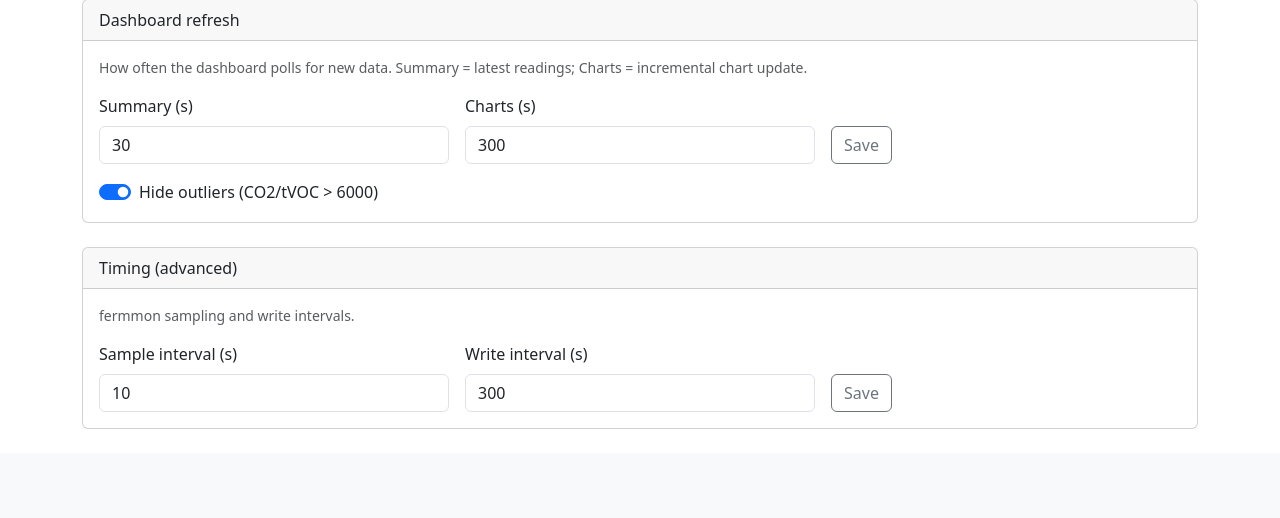
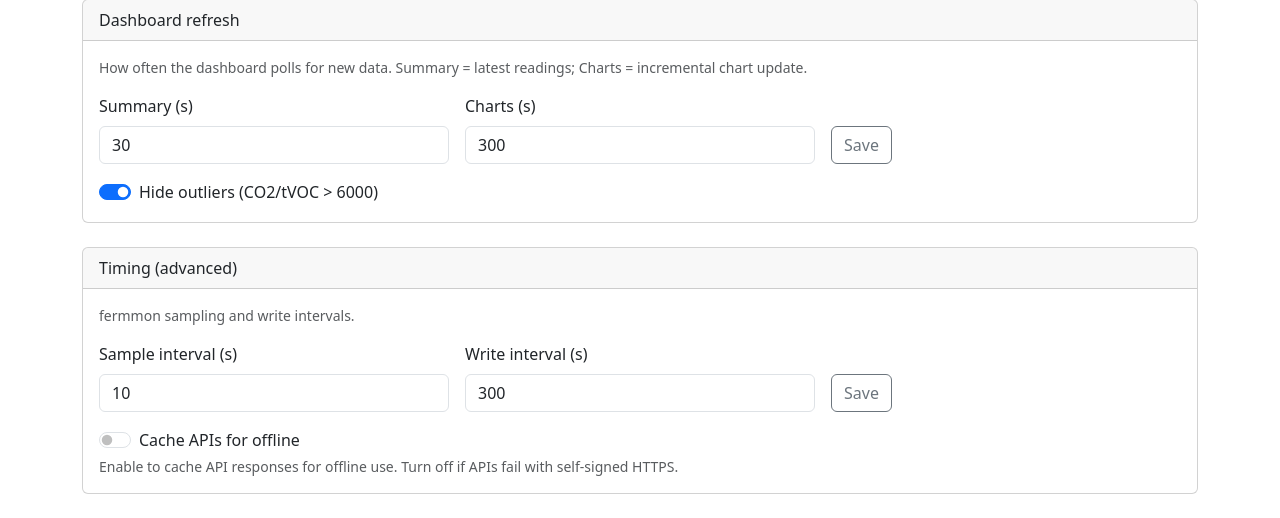
Before and after one commit to alanmcna/fermmon, a PHP site: page /web/templates/control.php in a window 1280 px wide. Shown: the part 811-1329 px from the top of the page. Before the commit the page ends 1240 px from the top, so only its background shows below. Run offline with PHP 8.4, Linux system fonts and the light colour scheme.

Commit message:
Tweaks for HTTPS (and locally signed cert - and caching issues).
To wwork around this we have a new "Cache APIs for offline" setting to enable / disable caching when using locally signed cert

```diff
--- a/web/app.php
+++ b/web/app.php
@@ -76,7 +76,7 @@ $app->get('/api/config', function (Request $request, Response $response) use ($d
 });
 $app->post('/api/config', function (Request $request, Response $response) use ($dataService) {
     $body = $request->getParsedBody();
-    foreach (['recording', 'sample_interval', 'write_interval', 'summary_refresh_interval', 'chart_update_interval', 'target_temp', 'temp_warning_threshold', 'hide_outliers'] as $key) {
+    foreach (['recording', 'sample_interval', 'write_interval', 'summary_refresh_interval', 'chart_update_interval', 'target_temp', 'temp_warning_threshold', 'hide_outliers', 'cache_apis'] as $key) {
         if (isset($body[$key])) {
             $dataService->setConfig($key, (string)$body[$key]);
         }
--- a/web/src/DataService.php
+++ b/web/src/DataService.php
@@ -128,7 +128,7 @@ class DataService
     {
         if (!$this->db) return ['recording' => '1', 'sample_interval' => '10', 'write_interval' => '300',
             'summary_refresh_interval' => '30', 'chart_update_interval' => '300',
-            'target_temp' => '19.5', 'temp_warning_threshold' => '3', 'hide_outliers' => '1'];
+            'target_temp' => '19.5', 'temp_warning_threshold' => '3', 'hide_outliers' => '1', 'cache_apis' => '0'];
 
         $stmt = $this->db->query('SELECT key, value FROM config');
         $config = [];
@@ -137,7 +137,7 @@ class DataService
         }
         $defaults = ['recording' => '1', 'sample_interval' => '10', 'write_interval' => '300',
             'summary_refresh_interval' => '30', 'chart_update_interval' => '300',
-            'target_temp' => '19.5', 'temp_warning_threshold' => '3', 'hide_outliers' => '1'];
+            'target_temp' => '19.5', 'temp_warning_threshold' => '3', 'hide_outliers' => '1', 'cache_apis' => '0'];
         return array_merge($defaults, $config);
     }
 
--- a/web/templates/control.php
+++ b/web/templates/control.php
@@ -111,6 +111,13 @@
                 <div class="col-md-4 d-flex align-items-end">
                     <button type="button" class="btn btn-outline-secondary" id="btnSaveTiming">Save</button>
                 </div>
+                <div class="col-12">
+                    <div class="form-check form-switch">
+                        <input class="form-check-input" type="checkbox" id="cacheApis" <?= (($config['cache_apis'] ?? '0') === '1') ? 'checked' : '' ?>>
+                        <label class="form-check-label" for="cacheApis">Cache APIs for offline</label>
+                    </div>
+                    <p class="text-muted small mb-0 mt-1">Enable to cache API responses for offline use. Turn off if APIs fail with self-signed HTTPS.</p>
+                </div>
             </div>
         </div>
     </div>
@@ -146,9 +153,10 @@
             document.getElementById('chartUpdateInterval').value,
             document.getElementById('hideOutliers').checked ? '1' : '0'
         ]},
-        { btn: 'btnSaveTiming', inputs: ['sampleInterval', 'writeInterval'], getValues: () => [
+        { btn: 'btnSaveTiming', inputs: ['sampleInterval', 'writeInterval', 'cacheApis'], getValues: () => [
             document.getElementById('sampleInterval').value,
-            document.getElementById('writeInterval').value
+            document.getElementById('writeInterval').value,
+            document.getElementById('cacheApis').checked ? '1' : '0'
         ]}
     ];
 
@@ -240,14 +248,15 @@
     document.getElementById('btnSaveTiming').addEventListener('click', async () => {
         const si = document.getElementById('sampleInterval').value;
         const wi = document.getElementById('writeInterval').value;
+        const ca = document.getElementById('cacheApis').checked ? '1' : '0';
         await fetch(base + '/api/config', {
             method: 'POST',
             headers: { 'Content-Type': 'application/json' },
-            body: JSON.stringify({ sample_interval: si, write_interval: wi })
+            body: JSON.stringify({ sample_interval: si, write_interval: wi, cache_apis: ca })
         });
-        initialValues[2] = [si, wi];
+        initialValues[2] = [si, wi, ca];
         checkDirty();
-        alert('Saved. fermmon will use new values on next cycle.');
+        alert('Saved. fermmon will use new values on next cycle. Reload the dashboard for cache setting to take effect.');
     });
 
     updateStatus();
--- a/web/templates/dashboard.php
+++ b/web/templates/dashboard.php
@@ -10,7 +10,7 @@
     <title>Brew (Fermentor) Monitor</title>
     <link rel="icon" href="/favicon.ico" sizes="any">
     <link rel="manifest" href="/manifest.json">
-    <script>if ('serviceWorker' in navigator) navigator.serviceWorker.register('/sw.js');</script>
+    <script>if ('serviceWorker' in navigator) { fetch(window.location.origin + '/api/config?t=' + Date.now(), { cache: 'no-store' }).then(r => r.ok ? r.json() : {}).then(cfg => { const cacheApis = (cfg && cfg.cache_apis === '1') ? '1' : '0'; navigator.serviceWorker.register('/sw.js?cacheApis=' + cacheApis); }).catch(() => navigator.serviceWorker.register('/sw.js?cacheApis=0')); }</script>
     <link href="https://cdn.jsdelivr.net/npm/bootstrap@5.3.5/dist/css/bootstrap.min.css" rel="stylesheet" crossorigin="anonymous">
     <script defer src="https://cdn.jsdelivr.net/npm/bootstrap@5.3.5/dist/js/bootstrap.bundle.min.js"></script>
     <script src="https://cdn.jsdelivr.net/npm/chart.js@4.4.1/dist/chart.umd.min.js"></script>
```
Also changed, not shown: web/public/sw.js (+31 -22 lines), README.md.
